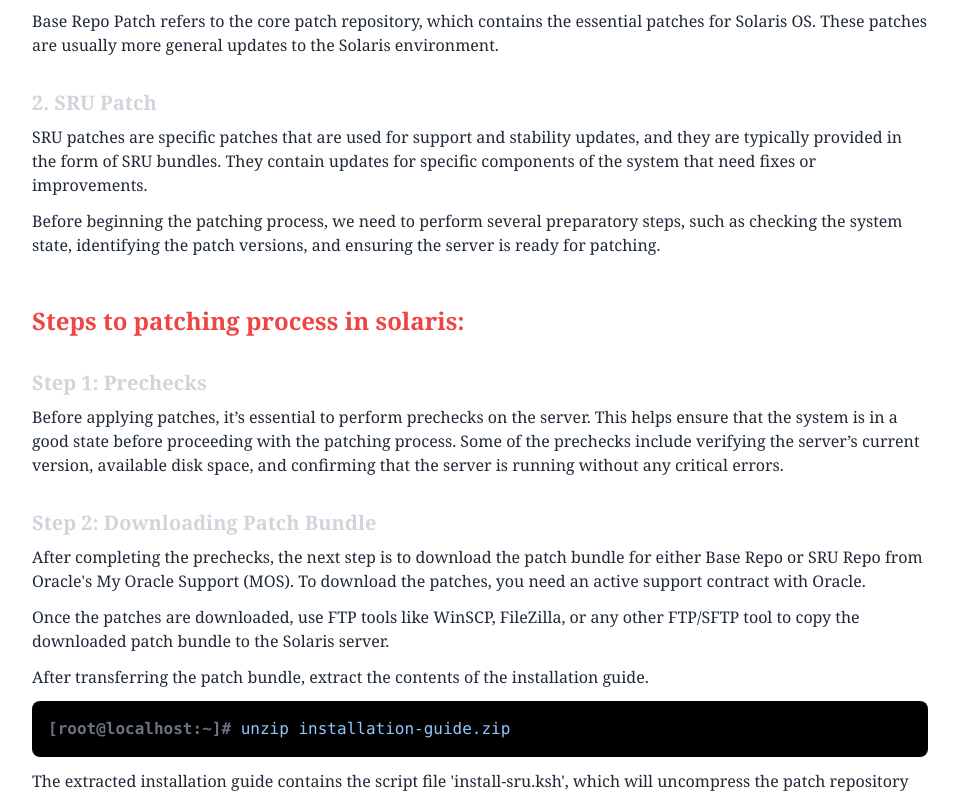
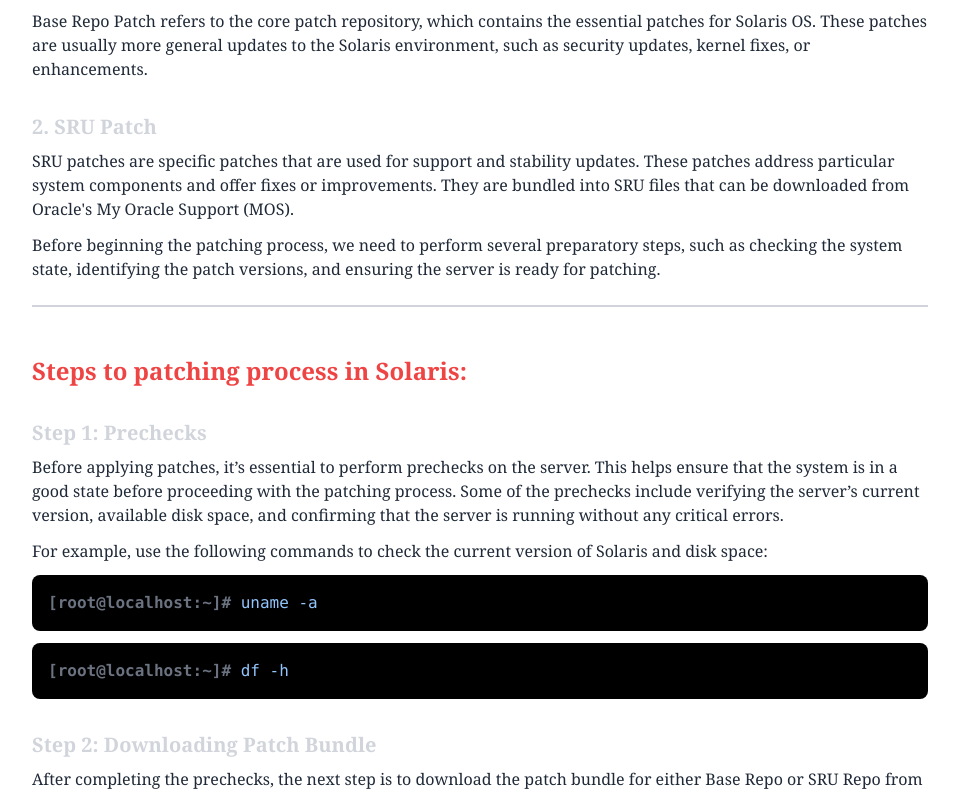
Before and after one commit to mnu4513/devfsadm, a React (Create React App) app: page /course/solaris/patch-management in a window 1280 px wide. Shown: the part 423-1217 px from the top of the page, without its empty margins (160-1119 px from the left). Built offline with nearby package versions, Linux system fonts and the light colour scheme.

Commit message:
patching pending

```diff
--- a/src/components/solaris/PatchManagement.js
+++ b/src/components/solaris/PatchManagement.js
@@ -1,5 +1,5 @@
 import React from 'react';
-import { Heading, Subheading, Supersubheading, TerminalOutput, Text } from "../utils/Comps";
+import { Heading, Line, Subheading, Supersubheading, TerminalOutput, Text } from "../utils/Comps";
 
 const PatchingProcess = () => {
   return (
@@ -9,23 +9,24 @@ const PatchingProcess = () => {
       <Text text={`Patching in Solaris is a critical procedure used to keep the operating system up-to-date with the latest security patches, bug fixes, and system improvements. The patching process involves using Oracle-provided patch bundles and applying them using commands like 'pkg' to update system packages. There are two main types of patches: Base Repo Patch and SRU (Support Repository Update) Patch.`} />
 
       <Supersubheading text={`1. Base Repo Patch`} />
-      <Text text={`Base Repo Patch refers to the core patch repository, which contains the essential patches for Solaris OS. These patches are usually more general updates to the Solaris environment.`} />
+      <Text text={`Base Repo Patch refers to the core patch repository, which contains the essential patches for Solaris OS. These patches are usually more general updates to the Solaris environment, such as security updates, kernel fixes, or enhancements.`} />
 
       <Supersubheading text={`2. SRU Patch`} />
-      <Text text={`SRU patches are specific patches that are used for support and stability updates, and they are typically provided in the form of SRU bundles. They contain updates for specific components of the system that need fixes or improvements.`} />
+      <Text text={`SRU patches are specific patches that are used for support and stability updates. These patches address particular system components and offer fixes or improvements. They are bundled into SRU files that can be downloaded from Oracle's My Oracle Support (MOS).`}/>
 
       <Text text={`Before beginning the patching process, we need to perform several preparatory steps, such as checking the system state, identifying the patch versions, and ensuring the server is ready for patching.`} />
 
-
-
-      <Subheading text={`Steps to patching process in solaris:`} />
+      <Line />
+      <Subheading text={`Steps to patching process in Solaris:`} />
 
       <Supersubheading text={`Step 1: Prechecks`} />
       <Text text={`Before applying patches, it’s essential to perform prechecks on the server. This helps ensure that the system is in a good state before proceeding with the patching process. Some of the prechecks include verifying the server’s current version, available disk space, and confirming that the server is running without any critical errors.`} />
+      <Text text={`For example, use the following commands to check the current version of Solaris and disk space:`} />
+      <TerminalOutput content={`[root@localhost:~]# uname -a`} />
+      <TerminalOutput content={`[root@localhost:~]# df -h`} />
 
       <Supersubheading text={`Step 2: Downloading Patch Bundle`} />
-      <Text text={`After completing the prechecks, the next step is to download the patch bundle for either Base Repo or SRU Repo from Oracle's My Oracle Support (MOS). To download the patches, you need an active support contract with Oracle.`} />
-
+      <Text text={`After completing the prechecks, the next step is to download the patch bundle for either Base Repo or SRU Repo from Oracle's My Oracle Support (MOS). You will need an active support contract with Oracle to download the patches.`} />
       <Text text={`Once the patches are downloaded, use FTP tools like WinSCP, FileZilla, or any other FTP/SFTP tool to copy the downloaded patch bundle to the Solaris server.`} />
 
       <Text text={`After transferring the patch bundle, extract the contents of the installation guide.`} />
@@ -91,6 +92,27 @@ const PatchingProcess = () => {
       <TerminalOutput content={`[root@localhost:~]# pkg info`} />
       <Text text={`You can also verify that the patches were successfully applied by checking the installed versions or running health checks on the system.`} />
 
+      <Line />
+      <Subheading text={`Roll Back to Previous Version`} />
+      <Text text={`If you encounter issues with the new patch, or if you want to roll back to the previous version, you can revert to a previous boot environment (BE) using the following steps:`} />
+
+      <Supersubheading text={`Condition 1: If Application Has Issues with New OS Patch`} />
+      <Text text={`First, check the previous boot environment status using the command:`} />
+      <TerminalOutput content={`[root@localhost:~]# beadm list`} />
+      <Text text={`Next, select the previous boot environment and activate it:`} />
+      <TerminalOutput content={`[root@localhost:~]# beadm activate be_name`} />
+      <Text text={`It will set the flag 'R' on the previous BE. After this, reboot the server to activate the previous BE:`} />
+      <TerminalOutput content={`[root@localhost:~]# init 6`} />
+
+      <Supersubheading text={`Condition 2: If the System Is Not Booting or Not Coming Up`} />
+      <Text text={`If the system is stuck and is not booting, you can access the system via console login. The system will show the 'ok >' prompt.`} />
+      <TerminalOutput content={`ok >`} />
+      <Text text={`From here, list down all the available boot environments using the following command:`} />
+      <TerminalOutput content={`ok > boot -L`} />
+      <Text text={`It will show all available boot environments. You can then choose and boot from the previous boot environment using the following command:`} />
+      <TerminalOutput content={`ok > boot BE_name`} />
+      <Text text={`This will boot the system with the previously functional BE.`} />
+
     </div>
   );
 };
```
